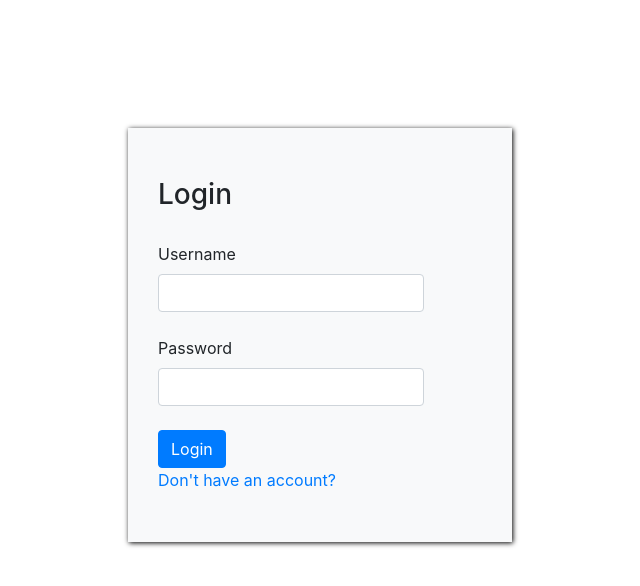
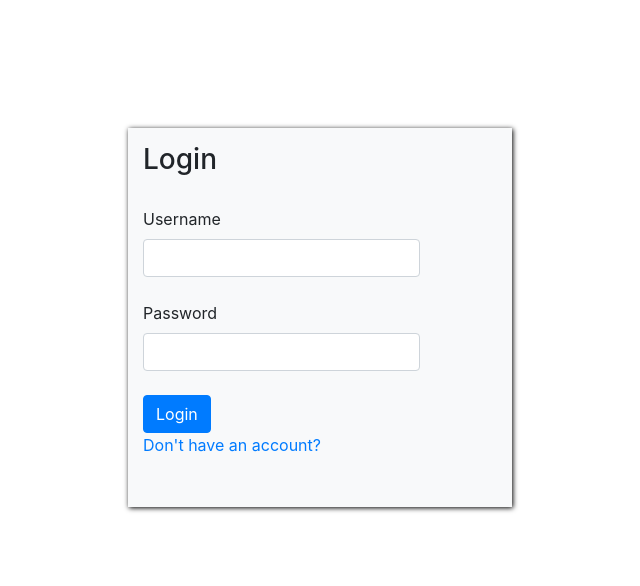
Before and after one commit to maharishi2019/pitch-in-master, a Flask app: page /login in a window 1280 px wide. Shown: the part 56-642 px from the top of the page, without its empty margins (320-960 px from the left). Run offline with Flask 2, Linux system fonts and the light colour scheme; some libraries are stand-ins or nearby versions.

Commit message:
some more fixes

```diff
--- a/templates/base.html
+++ b/templates/base.html
@@ -5,7 +5,7 @@
         <meta charset="utf-8">
         <meta name="viewport" content="width=device-width, initial-scale=1, shrink-to-fit=no">
         <link rel="stylesheet" href="https://stackpath.bootstrapcdn.com/bootstrap/4.3.1/css/bootstrap.min.css" integrity="sha384-ggOyR0iXCbMQv3Xipma34MD+dH/1fQ784/j6cY/iJTQUOhcWr7x9JvoRxT2MZw1T" crossorigin="anonymous">
-        <link rel="stylesheet" href="{{ url_for('static', filename='main.css') }}">
+        <link rel="stylesheet" href="../static/main.css">
         {% block heading %}{% endblock %}
     </head>
     <body>
--- a/templates/index.html
+++ b/templates/index.html
@@ -58,7 +58,7 @@
             </div>
         </nav>
         <div class="content" style="padding-left: 15px; padding-top: 15px;">
-            <h3>Team</h3>
+            <h2>Team</h2>
             <p>Mahanth Mohan</p>
             <p>Gaurav Dharmadikarai</p>
             <p>Maharishi Rajarethenam</p>
--- a/templates/login.html
+++ b/templates/login.html
@@ -18,7 +18,7 @@
             </div>
         </div>
     </nav>
-    <div class="form-div bg-light">
+    <div class="form-div bg-light" style="padding-left: 15px; padding-top: 15px;">
         <h3 class="form-heading">Login</h3>
         <form action="#" method="POST" style="width: 75%;">
             <label for="username">Username</label><br>
```
